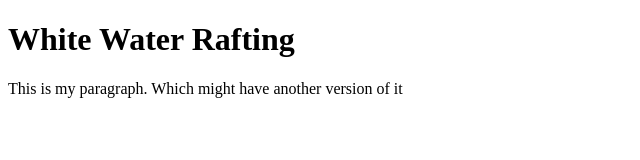
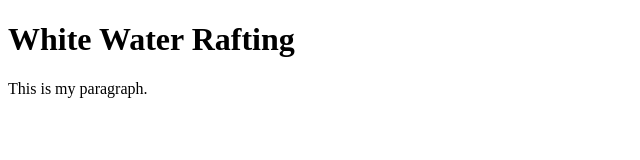
Before and after one commit to JosephCheney/wwr, a plain HTML site: page index.html in a window 1280 px wide. Shown: the whole page, without its empty margins (0-640 px from the left). Drawn offline with Linux system fonts and the light colour scheme.

Commit message:
Did this work

```diff
--- a/index.html
+++ b/index.html
@@ -8,6 +8,6 @@
 </head>
 <body>
     <h1>White Water Rafting</h1>
-    <p>This is my paragraph. Which might have another version of it</p>
+    <p>This is my paragraph.</p>
 </body>
 </html>
```
Also changed, not shown: 1 other file.
